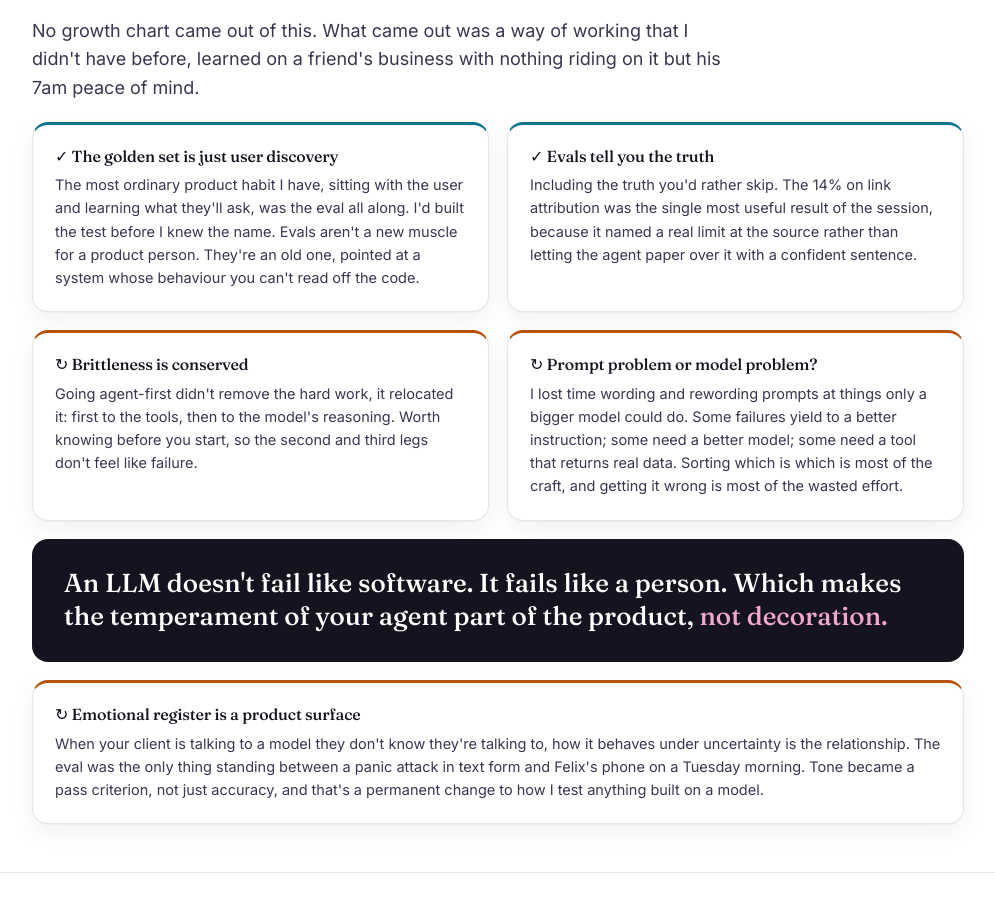
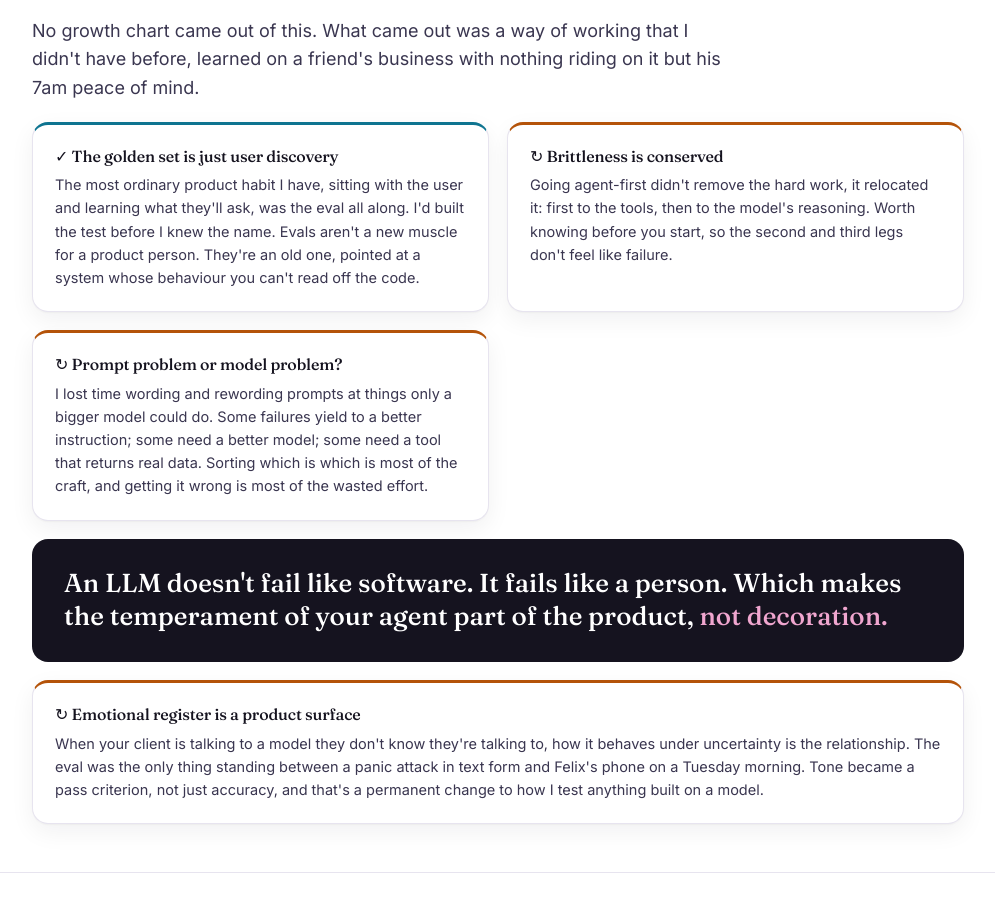
Before and after one commit to rkerr90-afk/portfolio, a plain HTML site: page felix/index.html in a window 1280 px wide. Shown: the part 6872-7784 px from the top of the page, without its empty margins (142-1137 px from the left). Drawn offline with Linux system fonts and the light colour scheme.

Commit message:
Remove 'Evals tell you the truth' lesson box from Felix

```diff
--- a/felix/index.html
+++ b/felix/index.html
@@ -475,10 +475,6 @@
         <h4>&#10003; The golden set is just user discovery</h4>
         <p>The most ordinary product habit I have, sitting with the user and learning what they'll ask, was the eval all along. I'd built the test before I knew the name. Evals aren't a new muscle for a product person. They're an old one, pointed at a system whose behaviour you can't read off the code.</p>
       </div>
-      <div class="lesson win">
-        <h4>&#10003; Evals tell you the truth</h4>
-        <p>Including the truth you'd rather skip. The 14% on link attribution was the single most useful result of the session, because it named a real limit at the source rather than letting the agent paper over it with a confident sentence.</p>
-      </div>
       <div class="lesson diff">
         <h4>&#8635; Brittleness is conserved</h4>
         <p>Going agent-first didn't remove the hard work, it relocated it: first to the tools, then to the model's reasoning. Worth knowing before you start, so the second and third legs don't feel like failure.</p>
```
